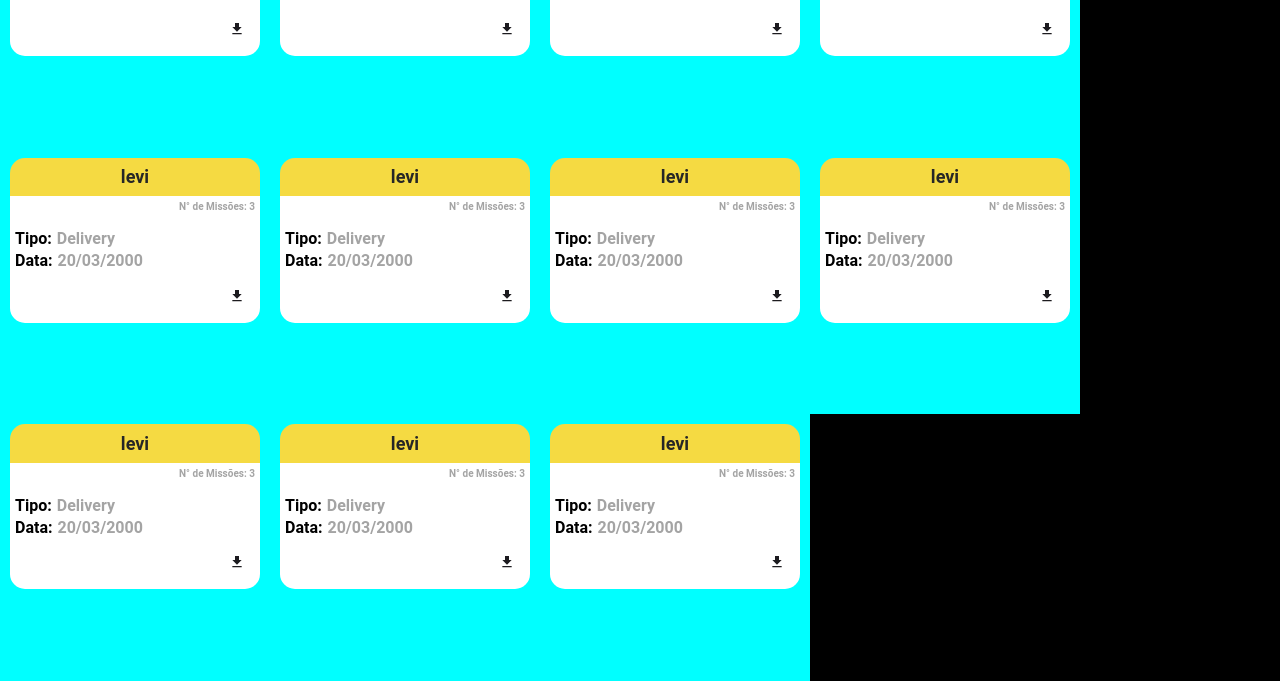
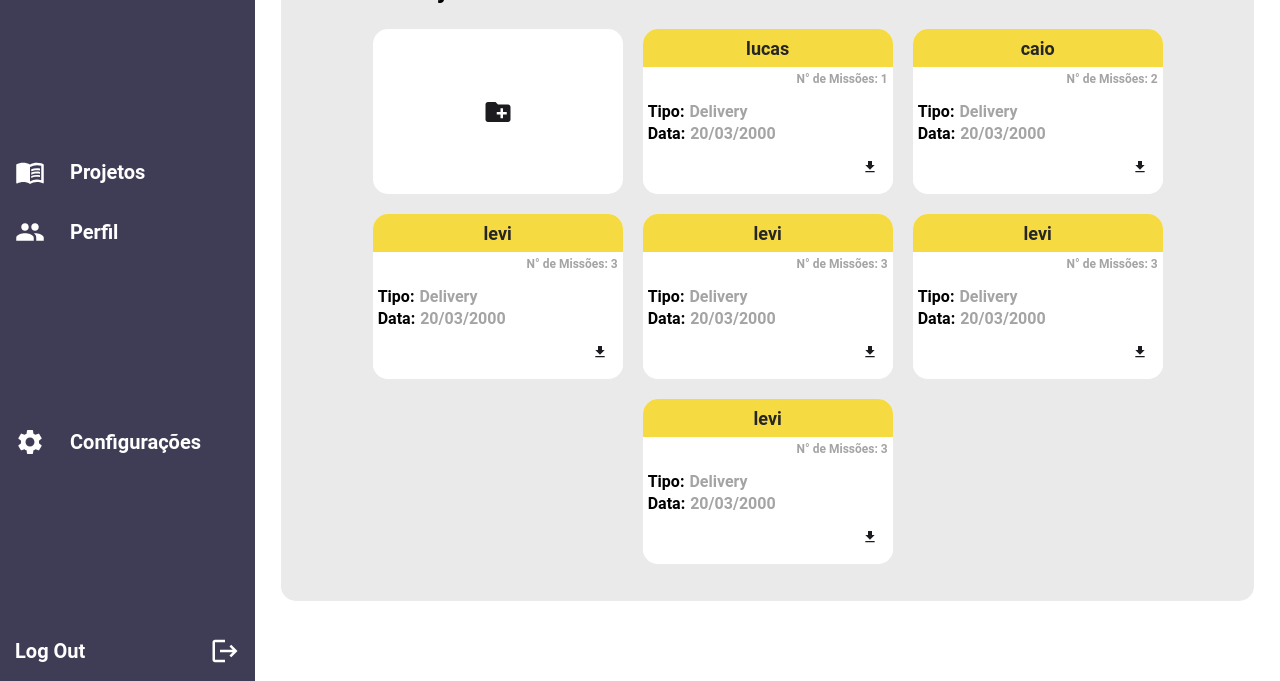
Before and after one commit to LucasGaravaglia/plataforma-agrobot-front, a React app in the folder plataforma-agrobot/: page / in a window 1280 px wide. Shown: the part 119-800 px from the top of the page. Built offline with nearby package versions, Linux system fonts and the light colour scheme.

Commit message:
create project panel

```diff
--- a/plataforma-agrobot/src/Components/FlatList/index.js
+++ b/plataforma-agrobot/src/Components/FlatList/index.js
@@ -2,17 +2,19 @@ import { useState } from "react";
 import { MdDownload } from "react-icons/md";
 import "./style.scss";
 
-function ViewInfo({ dataList, ComponentProp }) {
+function ViewInfo({ dataList, ComponentProp, FirstComponent }) {
   return (
     <div id="container-List">
       <ul>
+        <li>
+          <FirstComponent />
+        </li>
         {dataList.map((Item) => (
           <li>
             <ComponentProp numericField={Item.id} titleView={Item.title} />
           </li>
         ))}
       </ul>
-      1
     </div>
   );
 }
--- a/plataforma-agrobot/src/Components/FlatList/style.scss
+++ b/plataforma-agrobot/src/Components/FlatList/style.scss
@@ -1,5 +1,4 @@
 #container-List {
-  background-color: black;
   display: flex;
   width: 100%;
   ul {
@@ -8,10 +7,11 @@
     flex-wrap: wrap;
     width: 100%;
     list-style: none;
+    justify-content: center;
+    align-items: center;
 
     li {
       padding: 10px;
-      background-color: aqua;
     }
   }
 }
--- a/plataforma-agrobot/src/Components/NewProject/style.scss
+++ b/plataforma-agrobot/src/Components/NewProject/style.scss
@@ -5,6 +5,7 @@
   justify-content: center;
   width: 250px;
   border-radius: 15px;
+  background-color: #fff;
 }
 div.large {
   height: 165px;
--- a/plataforma-agrobot/src/Components/ViewInfo/index.js
+++ b/plataforma-agrobot/src/Components/ViewInfo/index.js
@@ -10,24 +10,27 @@ function ViewInfo({
   SecondField = "20/03/2000",
 }) {
   return (
+    <>
       <div id="container-box" className={isLarge ? "large" : "small"}>
         <div id="box-top">
-        <h1>{titleView}</h1>
+          <h1 id="title-viewInfo">{titleView}</h1>
         </div>
         <div id="box-bottom">
           {isLarge ? (
             <>
               <div id="content-1">
-              <h2>N° de Missões: {numericField}</h2>
+                <h2 id="numeric-field-viewInfo">
+                  N° de Missões: {numericField}
+                </h2>
               </div>
               <div id="content-2">
                 <div id="container-text">
-                <h3>Tipo: </h3>
-                <h4>{FirstField}</h4>
+                  <h3 id="first-field-viewInfo">Tipo: </h3>
+                  <h4 id="second-field-viewInfo">{FirstField}</h4>
                 </div>
                 <div id="container-text">
-                <h3>Data: </h3>
-                <h4>{SecondField}</h4>
+                  <h3 id="first-field-viewInfo">Data: </h3>
+                  <h4 id="second-field-viewInfo">{SecondField}</h4>
                 </div>
               </div>
             </>
@@ -55,6 +58,7 @@ function ViewInfo({
           )}
         </div>
       </div>
+    </>
   );
 }
 
--- a/plataforma-agrobot/src/Components/ViewInfo/style.scss
+++ b/plataforma-agrobot/src/Components/ViewInfo/style.scss
@@ -20,9 +20,19 @@ div {
   border-top-left-radius: 15px;
   border-top-right-radius: 15px;
 }
+
 #container-box {
   display: flex;
   flex-direction: column;
+}
+#container-box:hover {
+  cursor: pointer;
+  #box-top {
+    background: #bba632;
+  }
+  #box-bottom {
+    background: #bbb;
+  }
 }
 div.large {
   height: 165px;
@@ -30,7 +40,7 @@ div.large {
 div.small {
   height: 120px;
 }
-h1 {
+#title-viewInfo {
   white-space: nowrap;
   overflow: hidden;
   text-overflow: ellipsis;
@@ -40,19 +50,19 @@ h1 {
   color: #262626;
   text-align: center;
 }
-h2 {
+#numeric-field-viewInfo {
   font-family: "Roboto", sans-serif;
-  font-size: 10px;
+  font-size: 12px;
   color: #a4a4a4;
   text-align: center;
 }
-h3 {
+#first-field-viewInfo {
   font-family: "Roboto", sans-serif;
   font-size: 16px;
   color: #000;
   padding-left: 5px;
 }
-h4 {
+#second-field-viewInfo {
   font-family: "Roboto", sans-serif;
   font-size: 16px;
   color: #a4a4a4;
--- a/plataforma-agrobot/src/Pages/ProjectPanel/index.js
+++ b/plataforma-agrobot/src/Pages/ProjectPanel/index.js
@@ -3,11 +3,15 @@ import "./style.scss";
 import DrawNavigation from "../../Components/DrawNavigation";
 import FlatList from "../../Components/FlatList";
 import ViewInfo from "../../Components/ViewInfo";
+import NewProject from "../../Components/NewProject";
 
 export function ProjectPanel() {
   return (
+    <div id="container">
+      <DrawNavigation />
       <div id="project-container">
-      {/* <div id="panel-container"> */}
+        <div id="panel-container">
+          <h1 id="panel-title">Painel de Projetos</h1>
           <FlatList
             dataList={[
               { id: 1, title: "lucas" },
@@ -16,15 +20,12 @@ export function ProjectPanel() {
               { id: 3, title: "levi" },
               { id: 3, title: "levi" },
               { id: 3, title: "levi" },
-          { id: 3, title: "levi" },
-          { id: 3, title: "levi" },
-          { id: 3, title: "levi" },
-          { id: 3, title: "levi" },
-          { id: 3, title: "levi" },
             ]}
+            FirstComponent={NewProject}
             ComponentProp={ViewInfo}
           />
-      {/* </div> */}
+        </div>
+      </div>
     </div>
   );
 }
--- a/plataforma-agrobot/src/Pages/ProjectPanel/style.scss
+++ b/plataforma-agrobot/src/Pages/ProjectPanel/style.scss
@@ -1,5 +1,34 @@
-#project-container {
+#container {
   display: flex;
   width: 100vw;
   height: 100vh;
+  flex-direction: row;
+  background-color: #fff;
+
+  #project-container {
+    background-color: #fff;
+    width: 100%;
+    height: 100%;
+
+    display: flex;
+    justify-content: center;
+    align-items: center;
+    #panel-container {
+      background-color: #ebeaea;
+      width: 95%;
+      height: 80%;
+      display: flex;
+      flex-direction: column;
+      justify-content: flex-start;
+      align-items: flex-start;
+      border-radius: 15px;
+      #panel-title {
+        font-family: "Roboto", sans-serif;
+        font-size: 24px;
+        color: #000;
+        text-align: center;
+        padding: 15px;
+      }
+    }
+  }
 }
--- a/plataforma-agrobot/src/styles/global.scss
+++ b/plataforma-agrobot/src/styles/global.scss
@@ -5,7 +5,7 @@
 }
 
 body {
-  background: #f8f8f8;
+  background: #fff;
   color: #29292e;
 }
 
```
Also changed, not shown: plataforma-agrobot/src/Components/App/index.js (deleted, +0 -25 lines), plataforma-agrobot/src/Components/App/style.css (deleted). Lines whose indentation alone changed are shown as unchanged.
